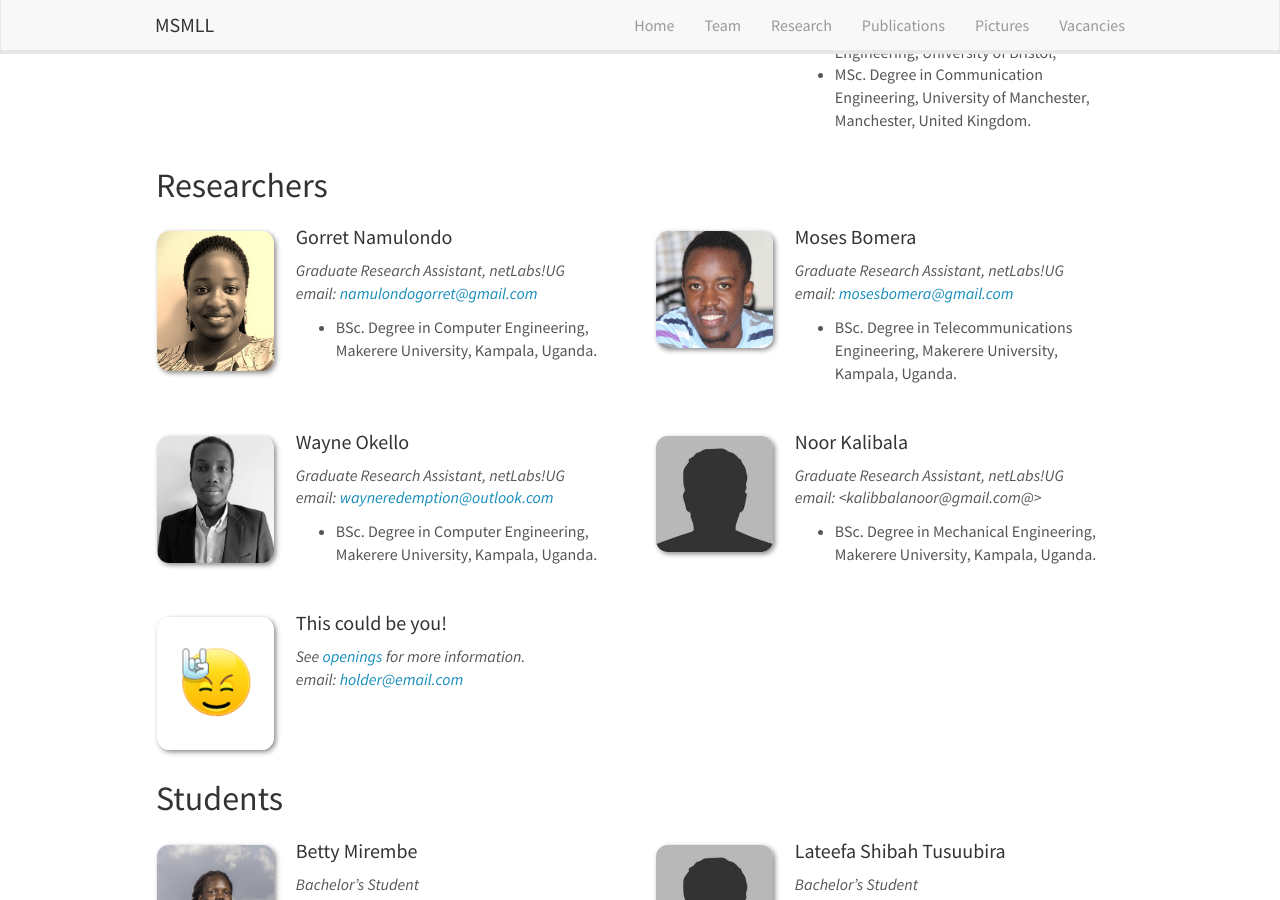
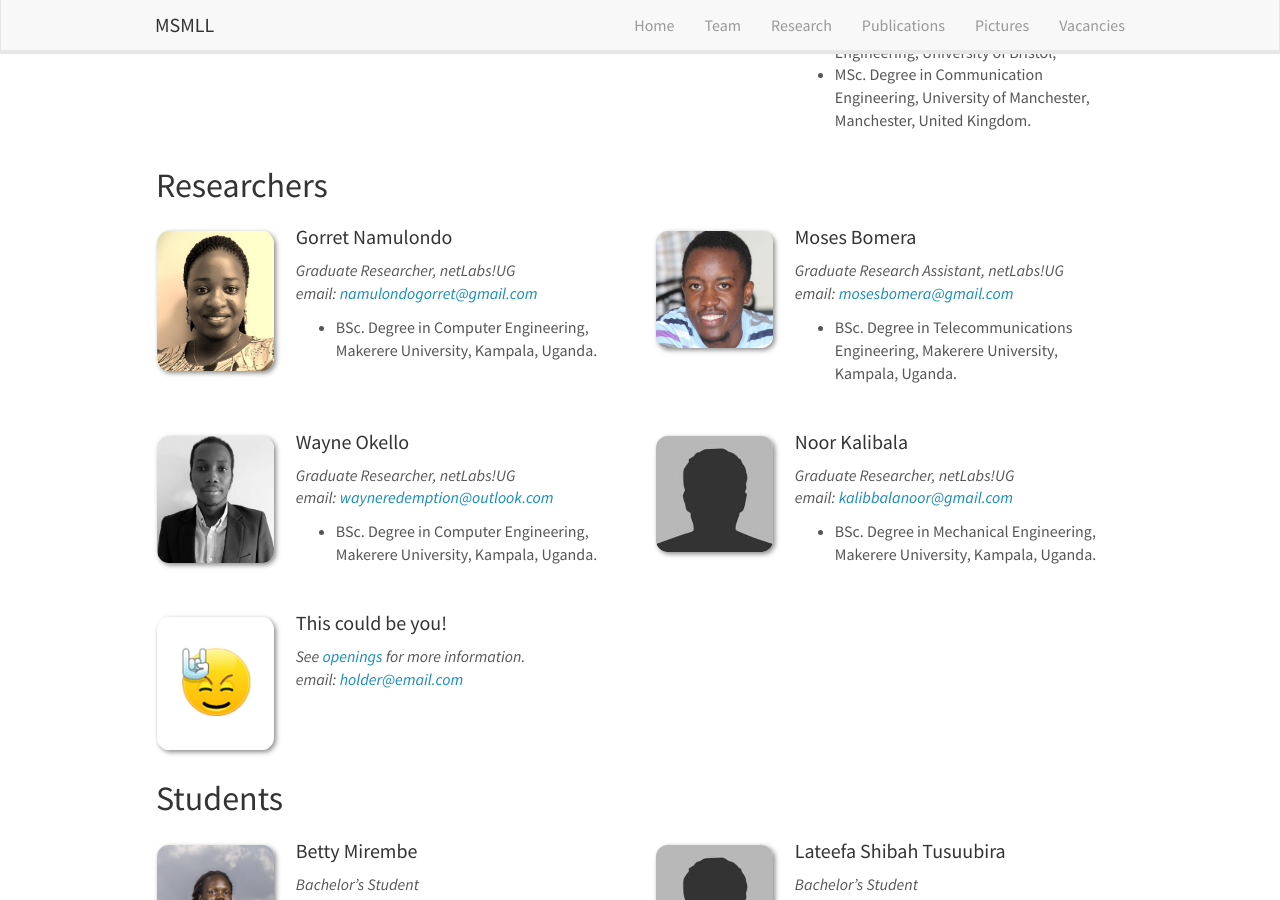
Before and after one commit to rifkatunda/marconimllab, a Jekyll site: the page built from _pages/team.md, in a window 1280 px wide and 900 px high, scrolled down 586 px. Built offline with Jekyll 4.4.1, drawn with Linux system fonts in a browser that asks for light colours; nearby versions of some CDN libraries.

Commit message:
Update researchers.yml

```diff
--- a/_data/researchers.yml
+++ b/_data/researchers.yml
@@ -1,6 +1,6 @@
 - name: Gorret Namulondo
   photo: gorret.jpg
-  info: Graduate Research Assistant, netLabs!UG
+  info: Graduate Researcher, netLabs!UG
   email: namulondogorret@gmail.com
   number_educ: 1
   education1: BSc. Degree in Computer Engineering, Makerere University, Kampala, Uganda.
@@ -16,7 +16,7 @@
 
 - name: Wayne Okello
   photo: wayne.jpg
-  info: Graduate Research Assistant, netLabs!UG
+  info: Graduate Researcher, netLabs!UG
   email: wayneredemption@outlook.com
   number_educ: 1
   education1: BSc. Degree in Computer Engineering, Makerere University, Kampala, Uganda.
@@ -24,8 +24,8 @@
 
 - name: Noor Kalibala
   photo: bio-photo.jpg
-  info: Graduate Research Assistant, netLabs!UG
-  email: kalibbalanoor@gmail.com@
+  info: Graduate Researcher, netLabs!UG
+  email: kalibbalanoor@gmail.com
   number_educ: 1
   education1: BSc. Degree in Mechanical Engineering, Makerere University, Kampala, Uganda.
   education2:
```
